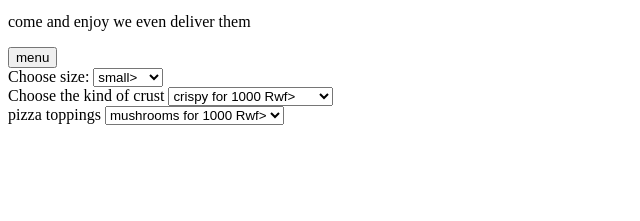
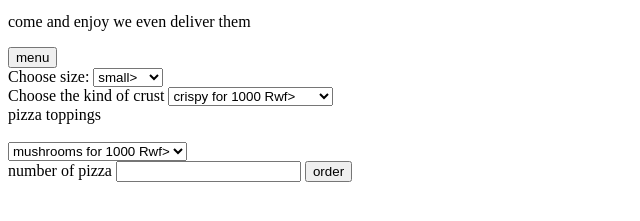
Before and after one commit to sandrineTuyizere/pizza-shop, a plain HTML site: page index.html in a window 1280 px wide. Shown: the part 101-322 px from the top of the page, without its empty margins (0-640 px from the left). Drawn offline with Linux system fonts and the light colour scheme.

Commit message:
adding the label for the number of pizza and the order submit

```diff
--- a/index.html
+++ b/index.html
@@ -28,12 +28,16 @@
             <option value="none">none</option>
         </select><br>
         <label>pizza toppings</label>
+        <br><br>
         <select name="pizza toppings" >
             <option value="mushrooms">mushrooms for 1000 Rwf></option>
             <option value="onions">onions for 500 Rwf</option>
             <option value="pineapple">pineapple for 1000 Rwf</option>
             <option value="none">none</option>
         </select><br>
+        <label>number of pizza</label>
+        <input type="number" value="number">
+        <input type="submit" value="order">
 
 
     </form>
```
